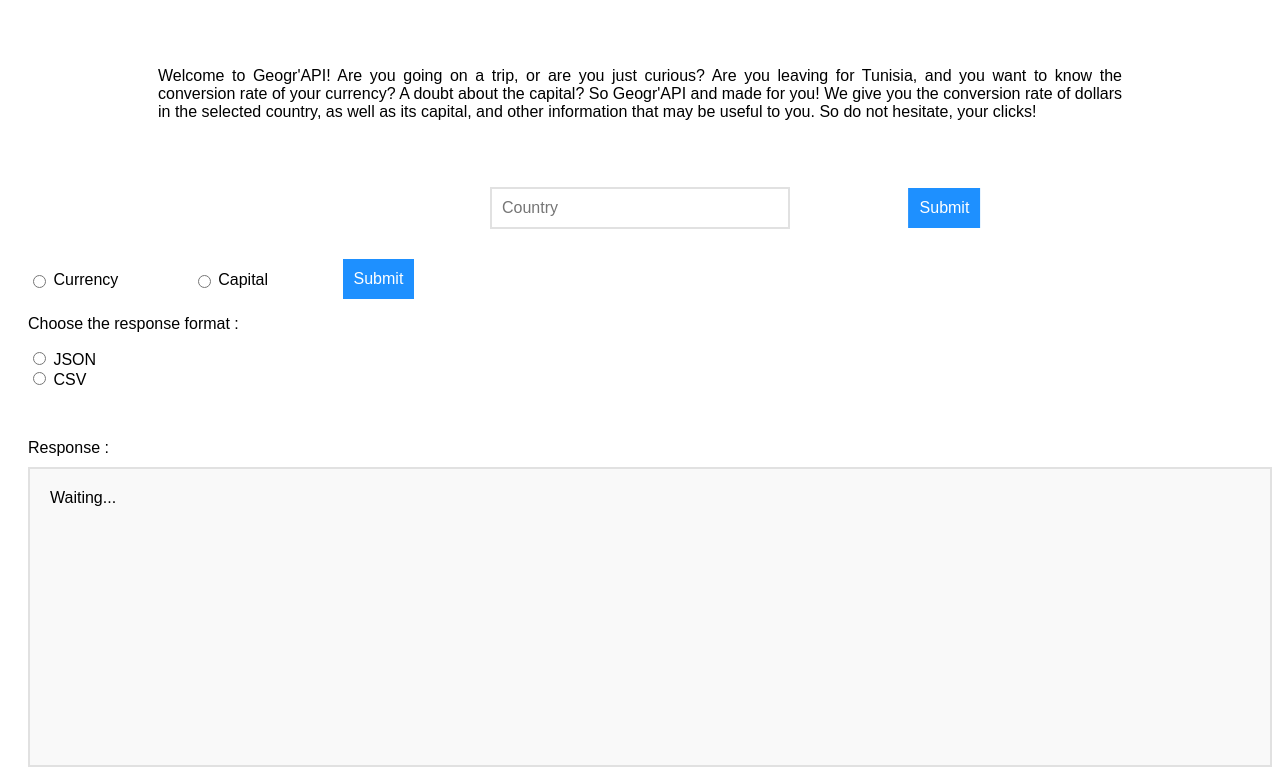
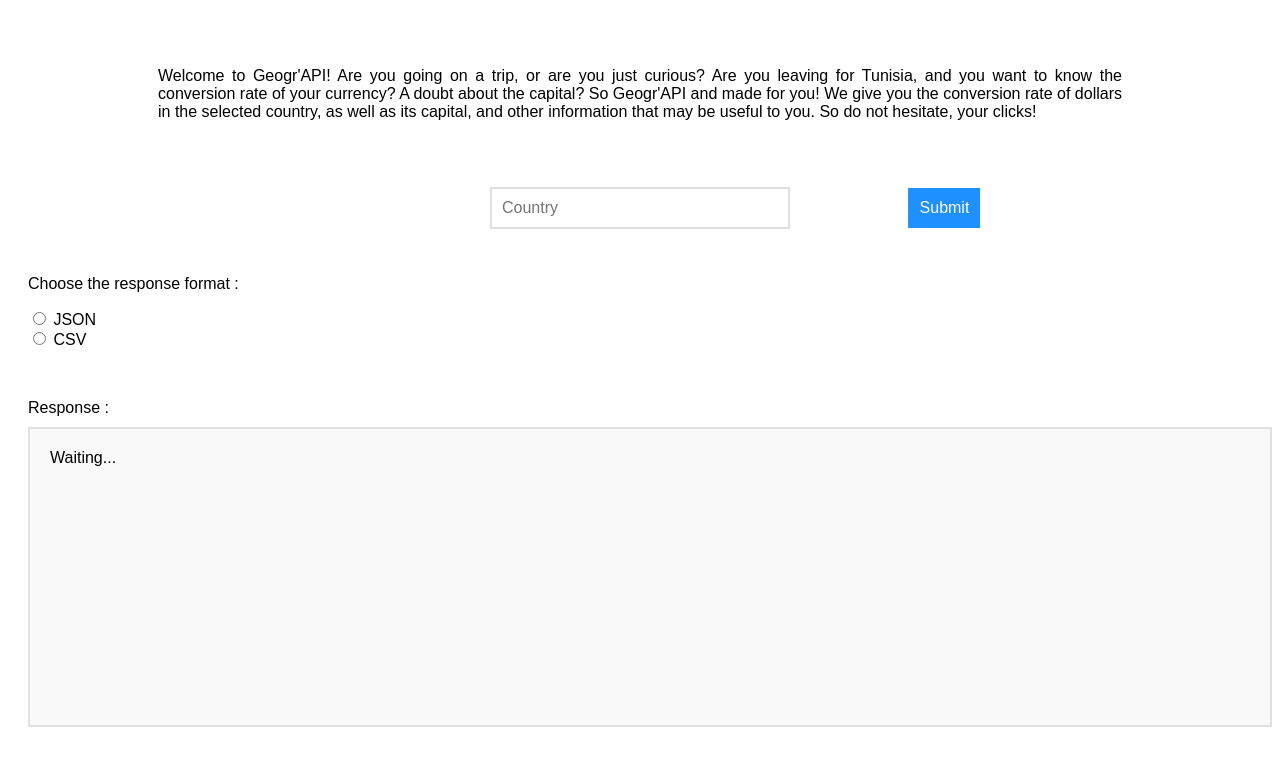
Before and after one commit to PCurras/Projet_Open_data, a website: page client.html in a window 1280 px wide. Shown: the part 79-854 px from the top of the page. After the commit the page ends 814 px from the top, so only its background shows below. Drawn offline with Linux system fonts and the light colour scheme.

Commit message:
Mise en commentaires des parties sélection

```diff
--- a/client.html
+++ b/client.html
@@ -28,7 +28,7 @@
 					<button id="submitbtn" type="button" onclick="submit_fct();">Submit</button>
 				</form>
 			</div>
-			<div>
+<!-- 			<div>
 				<form id="select">
 					<div class="checkboxes">
 						<label for="currency"><input type="radio" name="select_box" id="currency" /> <span>Currency</span></label>
@@ -36,7 +36,7 @@
 						<button id="selection_sub" type="button" onclick="selection();">Submit</button>
 					</div>
 				</form>
-			</div>
+			</div> -->
 			<div id="choose_format">
 				<p>Choose the response format : </p>
 				<FORM>
@@ -193,16 +193,16 @@
 		}
 
 		var route = "";
-		function selection(){
-			route = "/";
-			var possibilities = ["currency", "capital"];
-			possibilities.forEach(function(element){
-				if (document.getElementById(element).checked){
-					route += element + "/";
-				}
-			});
-			console.log(route);
-		}
+// 		function selection(){
+// 			route = "/";
+// 			var possibilities = ["currency", "capital"];
+// 			possibilities.forEach(function(element){
+// 				if (document.getElementById(element).checked){
+// 					route += element + "/";
+// 				}
+// 			});
+// 			console.log(route);
+// 		}
 
 		jsonbtn = document.getElementById("jsonbtn");
 		csvbtn = document.getElementById("csvbtn");
@@ -273,7 +273,7 @@
 		#submitbtn:active{
 			background-color:lightblue;
 		}
-		#selection_sub {
+/* 		#selection_sub {
 			padding: 10px;
 			font-size: 16px;
 			border: 1px solid transparent;
@@ -300,7 +300,7 @@
 		}
 		.checkboxes label span {
 			vertical-align: middle;
-		}
+		} */
 		.autocomplete-items {
 			position: absolute;
 			border: 1px solid #d4d4d4;
```
